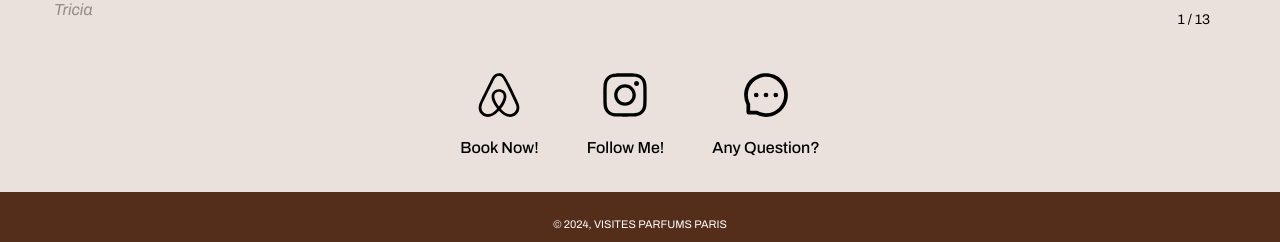
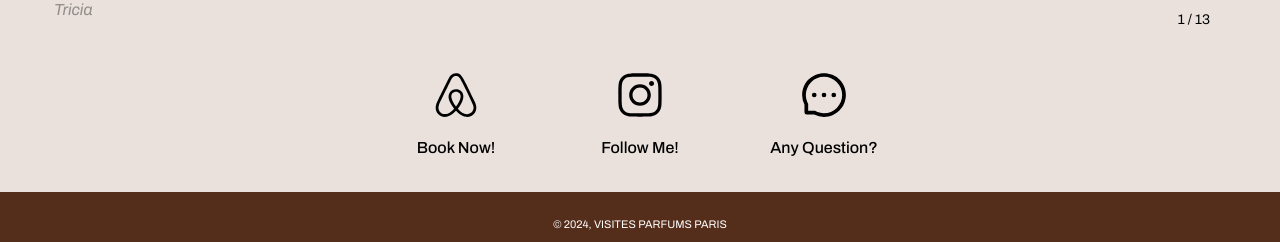
Before and after one commit to max481516/visitesparfums.com, a React (Vite) app: page / in a window 1280 px wide. Shown: the part 1555-1797 px from the top of the page. Built offline with nearby package versions, Linux system fonts and the light colour scheme.

Commit message:
fixed contact us spacing bug

```diff
--- a/src/components/ContactUs.jsx
+++ b/src/components/ContactUs.jsx
@@ -7,6 +7,7 @@ import ContactForm from "./ContactForm";
 import ContactModal from "./ContactModal";
 import useStores from "../stores/useStores";
 import { useTranslation } from "react-i18next";
+import { QUERIES } from "../constants";
 
 export default function ContactUs() {
   const showModal = useStores((state) => state.showModal);
@@ -38,14 +39,24 @@ export default function ContactUs() {
 const Wrapper = styled.section`
   display: flex;
   justify-content: center;
-  padding: 0 2rem 2rem;
-  gap: 3rem;
+  padding: 0 0 2rem;
+  gap: 1rem;
+  flex-wrap: wrap;
+
+  @media ${QUERIES.tabletAndUp} {
+    gap: 4rem;
+  }
 `;
 
 const Title = styled.h2`
+  width: 95px;
   font-size: 1rem;
   font-weight: 500;
   text-align: center;
+
+  @media ${QUERIES.tabletAndUp} {
+    width: 120px;
+  }
 `;
 
 const Book = styled(Link)`
```
